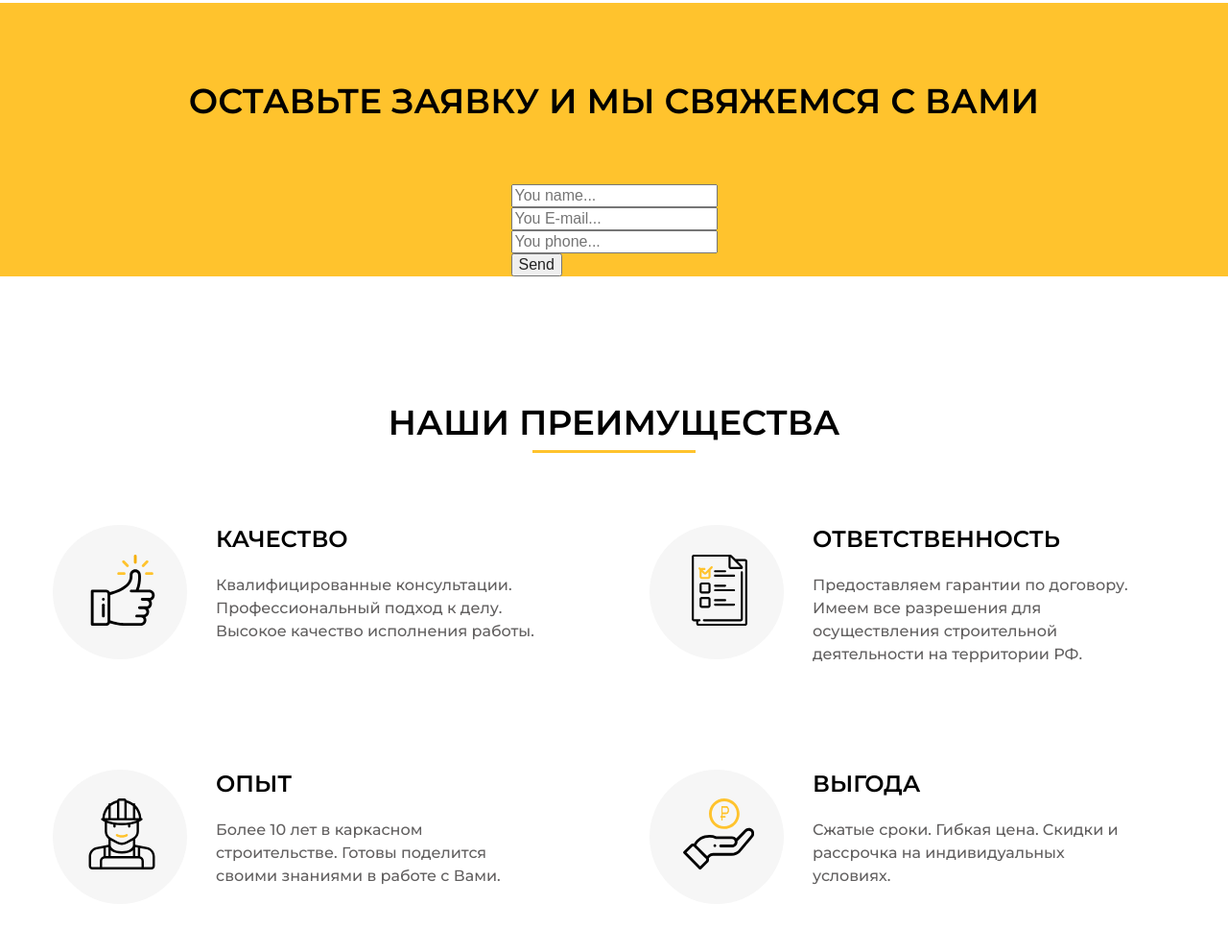
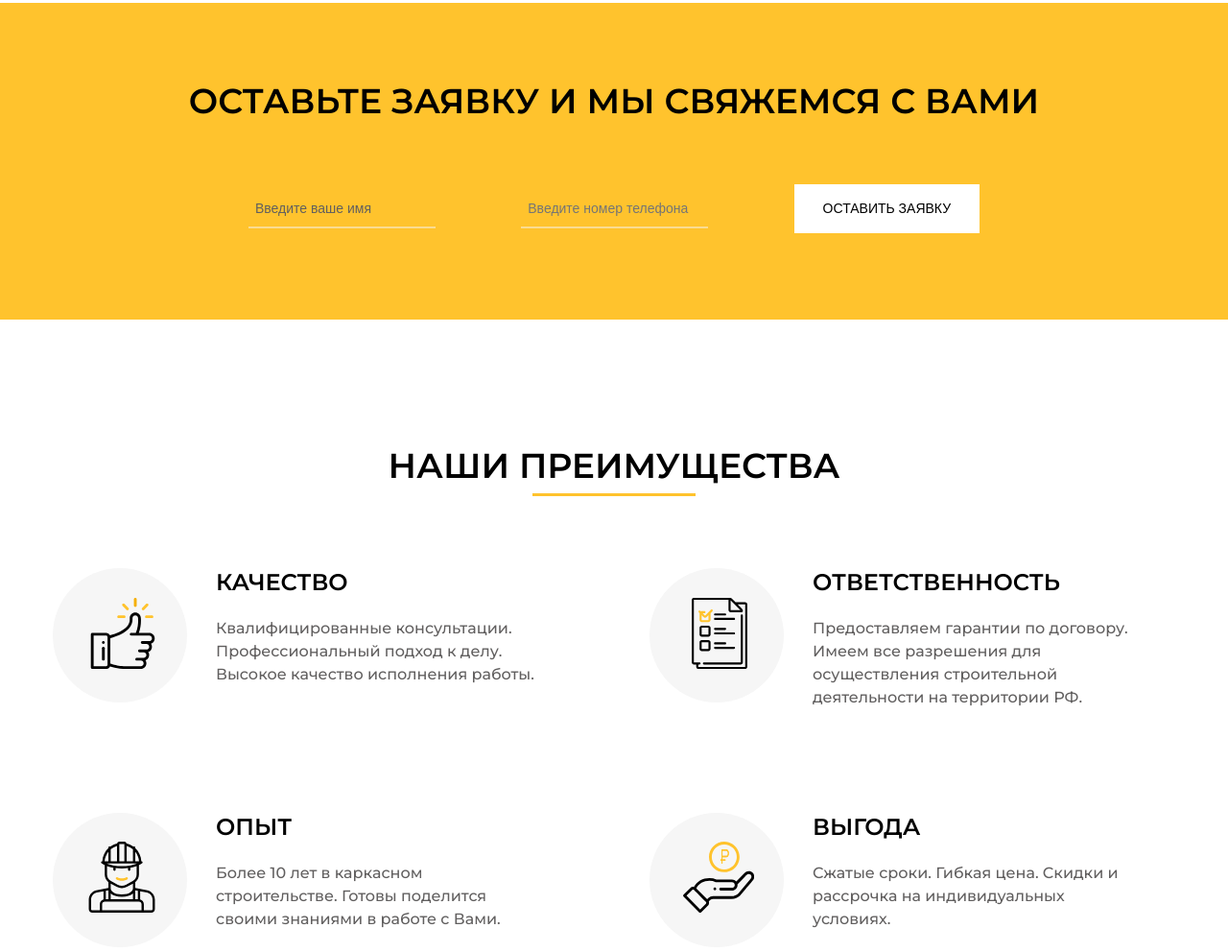
Before and after one commit to next606/github.io, a plain HTML site: page index.html in a window 1280 px wide. Shown: the part 3303-4295 px from the top of the page at 96% size. Drawn offline with nearby package versions, Linux system fonts and the light colour scheme; files whose address does not match are found by name.

Commit message:
Add files via upload

```diff
--- a/index.html
+++ b/index.html
@@ -280,22 +280,22 @@
         </h2>
 
         <div class="contact__forms">
-          <form>
+          <!-- <form>
 
-            <!-- Hidden Required Fields -->
+
             <input type="hidden" name="project_name" value="Site Name">
             <input type="hidden" name="admin_email" value="next606@mail.ru">
             <input type="hidden" name="form_subject" value="Form Subject">
-            <!-- END Hidden Required Fields -->
+
 
             <input type="text" name="Name" placeholder="You name..." required><br>
             <input type="text" name="E-mail" placeholder="You E-mail..." required><br>
             <input type="text" name="Phone" placeholder="You phone..."><br>
             <button>Send</button>
 
-          </form>
+          </form> -->
 
-         <!--  <form action="#" method="post" name="form" >
+          <form action="#" method="post" name="form" >
 
             <div class="form">
 
@@ -318,7 +318,7 @@
               />
 
               <button class="submit" href="#small-dialog" type="submit">ОСтавить заявку</button>
-              <a class="submit" href="#small-dialog">ОСтавить заявку</a>
+
 
               <div class="hidden">
                 <div class="submit__popup zoom-anim-dialog mfp-hide" id="small-dialog">
@@ -329,16 +329,16 @@
                 </div>
               </div>
 
-              <a  class="submit" data-fancybox data-animation-duration="700" data-src="#animatedModal" href="javascript:;">ОСтавить заявку</a>
+              <!-- <a  class="submit" data-fancybox data-animation-duration="700" data-src="#animatedModal" href="javascript:;">ОСтавить заявку</a>
               <div style="display: none;" id="animatedModal" class="animated-modal">
                 <h2 class="submit__title">Ваша заявка принята!</h2>
                 <p class="submit__text">Мы перезвоним Вам в течение 1 часа.</p>
               </div>
                <input class="submit"
-               type="submit" value="ОСтавить заявку" />
+               type="submit" value="ОСтавить заявку" /> -->
 
             </div>
-          </form> -->
+          </form>
         </div>
       </div>
     </section>
```
